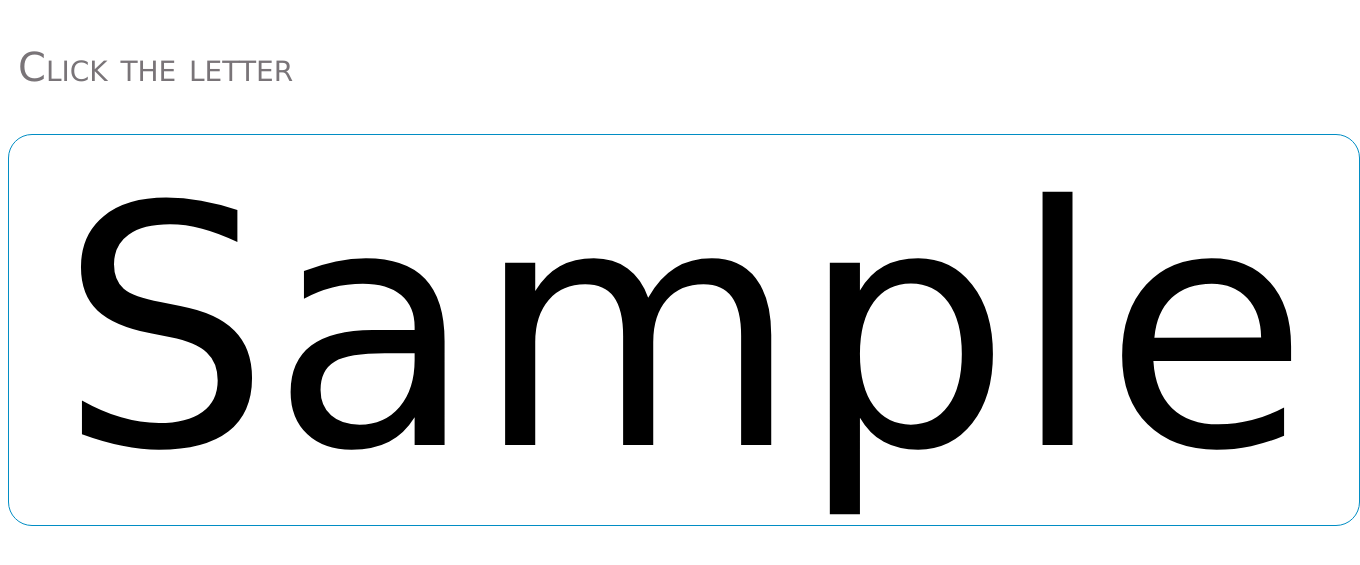
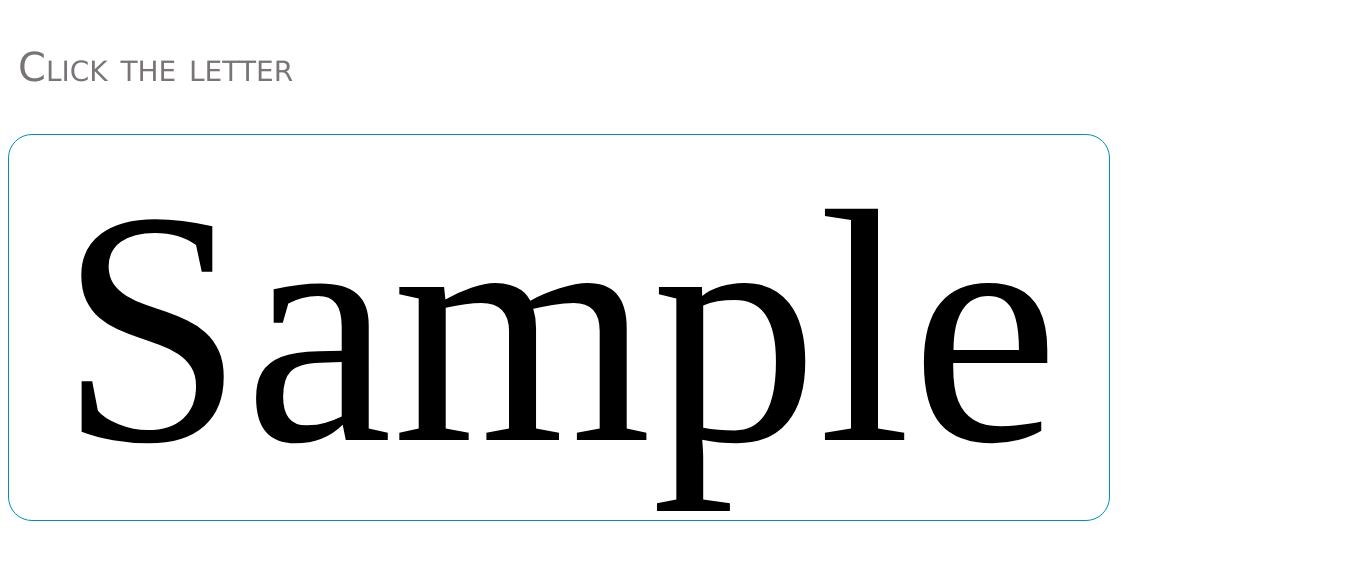
Before and after one commit to sinhalaquiz/sinhalaforkids, a Django app: page /app/alphabet/lesson/1 in a window 1360 px wide. Shown: the top 565 px of the page. Run offline with Django 3.2, Linux system fonts and the light colour scheme; tables that the repository leaves empty hold one stand-in row (values such as "Sample post").

Commit message:
Alphabet app uses the preferred font

```diff
--- a/alphabet/static/alphabet/css/alphabet.css
+++ b/alphabet/static/alphabet/css/alphabet.css
@@ -1,3 +1,5 @@
+@import url("/static/css/app.css");
+
 .lessonItem {
     color: #797478;
     font: 10px/1.5 Verdana, Helvetica, sans-serif;
@@ -30,7 +32,7 @@
     text-shadow: #7ea4bd 0 1px 0;
     color: #06426c;
     font-size: 17px;
-    font-family: helvetica, serif;
+    font-family: 'BhashitaComplex';
     text-decoration: none;
 }
 .menuButton:hover {
@@ -86,7 +88,8 @@ h1 {
     border: 1px solid #018dc4;
     -webkit-border-radius: 24px;
     border-radius: 24px;
-    font: normal 250pt/normal Verdana, Geneva, sans-serif;
+    font-family: 'BhashitaComplex';
+    font: normal 250pt/normal BhashitaComplex;
     color: black;
     -o-text-overflow: clip;
     text-overflow: clip;
```
